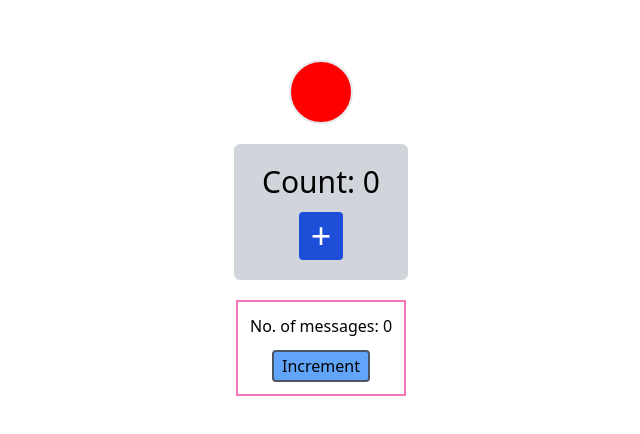
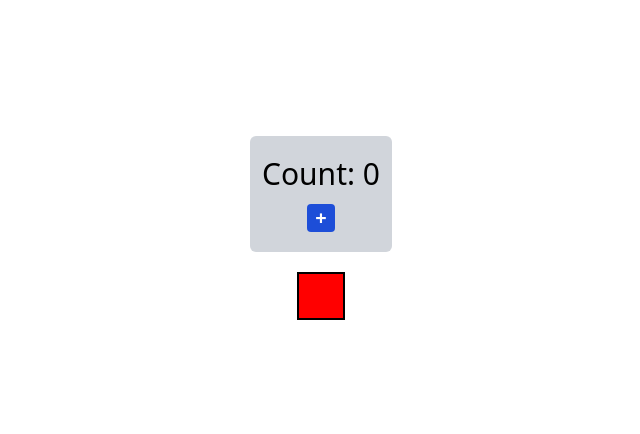
Before and after one commit to mahfuzurrahman98/Playing-with-React-TS, a React (Vite) app: page / in a window 1280 px wide. Shown: the part 172-606 px from the top of the page, without its empty margins (319-959 px from the left). Built offline with nearby package versions, Linux system fonts and the light colour scheme.

Commit message:
clear documentation added on the code

```diff
--- a/src/App.tsx
+++ b/src/App.tsx
@@ -1,16 +1,12 @@
 // import ListGroup from './components/ListGroup';
+// import UseCallBack from './components/UseCallBack';
+import ReactMemo from './components/ReactMemo';
+// import UseReducer2 from './components/UseReducer2';
+// import UseReducer1 from './components/UseReducer1';
+// import LifeCycle from './components/LifeCycle';
+// import DataBinding from './components/DataBinding';
 
-import UseCallBack from './components/UseCallBack';
-
-// import ReactMemo from './components/ReactMemo';
-
-// import UseReducer2 from './components/UseReducer2';
-
-// import UseReducer1 from './components/UseReducer1';
-
-// import LifeCycle from './components/LifeCycle';
-
-// import DataBinding from './components/DataBinding';
+// import UseMemo from './components/UseMemo';
 
 const App: React.FC = () => {
   // type Item = {
@@ -36,9 +32,10 @@ const App: React.FC = () => {
 
       {/* <Main /> */}
 
-      {/* <ReactMemo /> */}
+      <ReactMemo />
 
-      <UseCallBack />
+      {/* <UseCallBack /> */}
+      {/* <UseMemo /> */}
     </div>
   );
 };
--- a/src/components/ReactMemo.tsx
+++ b/src/components/ReactMemo.tsx
@@ -1,5 +1,14 @@
 import { FC, MouseEvent, memo, useState } from 'react';
 
+/**
+ * ReactMemo is a functional component that renders a counter and a button.
+ *
+ * @return {void}
+ */
+
+/*
+Explanation: This code defines a React functional component called ReactMemo that renders a counter and a button. It uses the useState hook to manage the state of the counter. When the button is clicked, the handleCount function is called, which updates the counter state and logs the new count value. The component also logs a message when it is rendered. The JSX code inside the return statement defines the structure and appearance of the rendered component.
+*/
 const ReactMemo: FC = () => {
   const [count, setCount] = useState(0);
 
@@ -8,7 +17,7 @@ const ReactMemo: FC = () => {
     console.log('Count changed to: ', count + 1);
   };
 
-  console.log('ReactMemo component rendered.');
+  console.log('Main component rendered.');
   return (
     <div className="flex flex-col justify-center items-center h-screen">
       <div className="text-center mb-5 bg-gray-300 px-3 py-5 rounded-md">
@@ -21,7 +30,7 @@ const ReactMemo: FC = () => {
         </button>
       </div>
       {/* <Message countValue={count} /> */}
-      <MemoedMessage countValue={count} />
+      <MemoedMessage countValue={0} />
     </div>
   );
 };
@@ -29,6 +38,17 @@ const ReactMemo: FC = () => {
 type MessageProps = {
   countValue: number;
 };
+
+/**
+ * Renders a Message component with a count value.
+ *
+ * @param {MessageProps} countValue - The count value for the Message component.
+ * @return {ReactElement} The rendered Message component.
+ */
+
+/*
+Explanation: This code defines a Message component in TypeScript, which renders a div element with a count value. When the div is clicked, the background color changes between yellow and red. The count value determines the initial background color. The component also logs the count value when it is rendered.
+*/
 
 const Message: FC<MessageProps> = ({ countValue }) => {
   const [bgColor, setBgColor] = useState('yellow');
@@ -50,3 +70,13 @@ const Message: FC<MessageProps> = ({ countValue }) => {
 const MemoedMessage = memo(Message);
 
 export default ReactMemo;
+
+/*
+Final thoughts:
+---------------
+In the provided code, the Message component is memoized using the React.memo function. This means that when the MemoedMessage component is called with a static countValue from the parent component, it becomes a part of the ReactMemo component. It will not be re-rendered every time the ReactMemo component is rendered as long as the countValue remains the same.
+
+However, when the countValue is passed as a dynamic value, the MemoedMessage component will be re-rendered every time the parent component is rendered, even if there are no changes in other parts of the component. This ensures that the MemoedMessage component reflects the updated countValue accurately.
+
+By memoizing the Message component, unnecessary re-renders can be avoided when the countValue doesn't change, optimizing the performance of the application.
+*/
```
